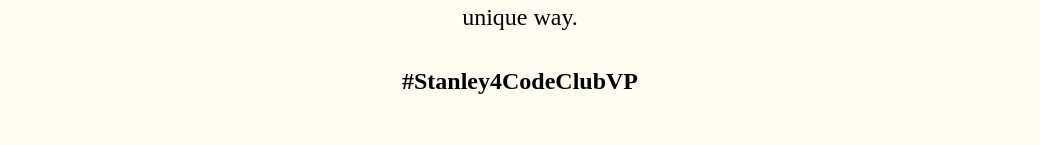
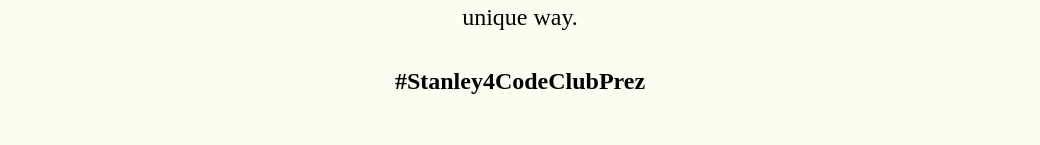
Before and after one commit to zhao-stanley/club-platform, a React (Create React App) app: page / in a window 1280 px wide. Shown: the part 5423-5568 px from the top of the page, without its empty margins (120-1160 px from the left). Built offline with nearby package versions, Linux system fonts and the light colour scheme.

Commit message:
Correction

```diff
--- a/src/App.js
+++ b/src/App.js
@@ -30,7 +30,7 @@ const App = () => {
         sticker={sticker}
         platform={platform}
       />
-      <ThankYou   wave={wave}  />
+      <ThankYou wave={wave}/>
     </>
   );
 };
--- a/src/components/ThankYou.js
+++ b/src/components/ThankYou.js
@@ -11,7 +11,7 @@ const ThankYou = ({ wave }) => {
         and demonstrated my skills in a unique way.
         <br />
         <br />
-        <strong>#Stanley4CodeClubVP</strong>
+        <strong>#Stanley4CodeClubPrez</strong>
       </p>
       <div className="w-[8.71428571429rem] h-32 mx-auto my-12">
         <img src={wave} className="w-full h-full" alt="Thanks!"></img>
```
